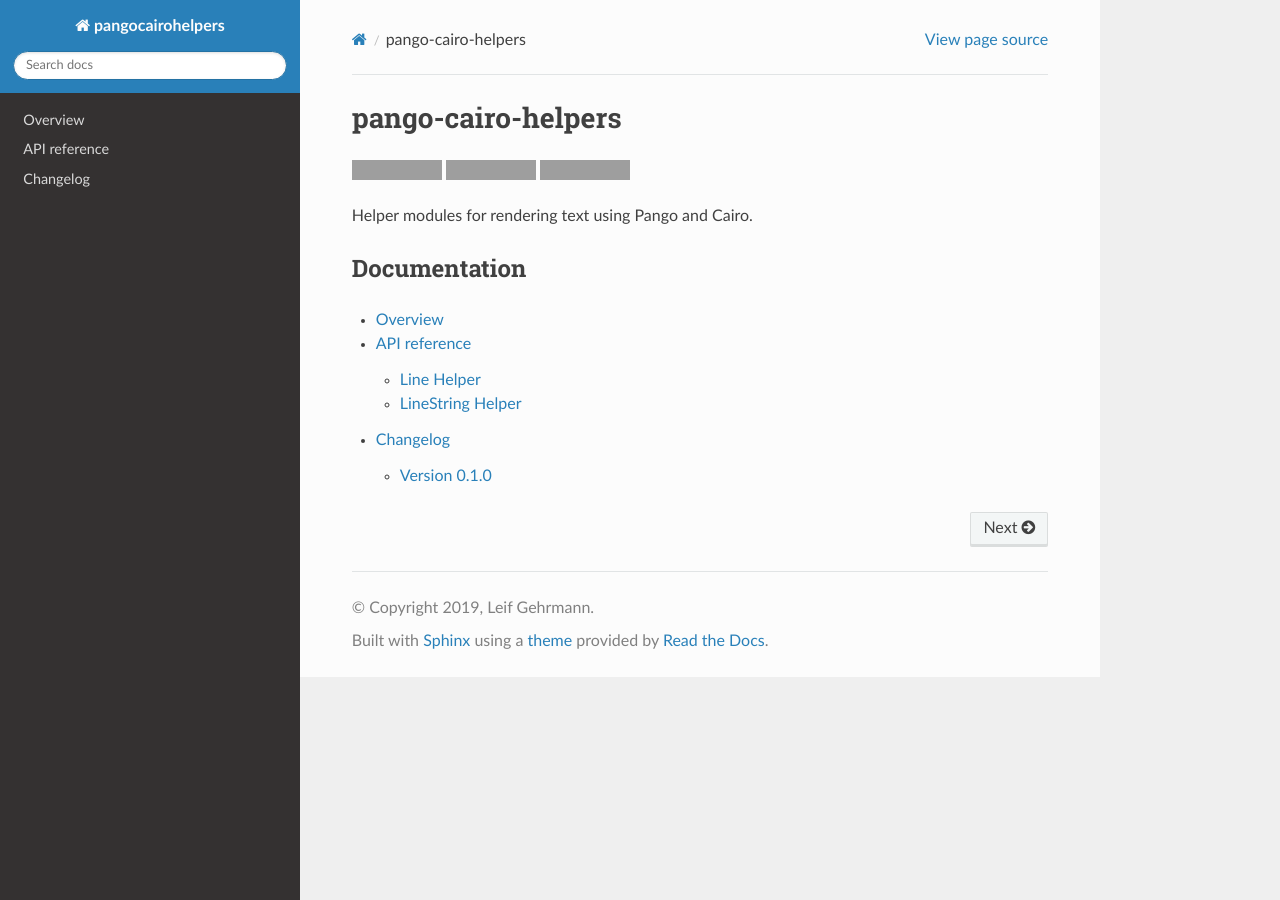
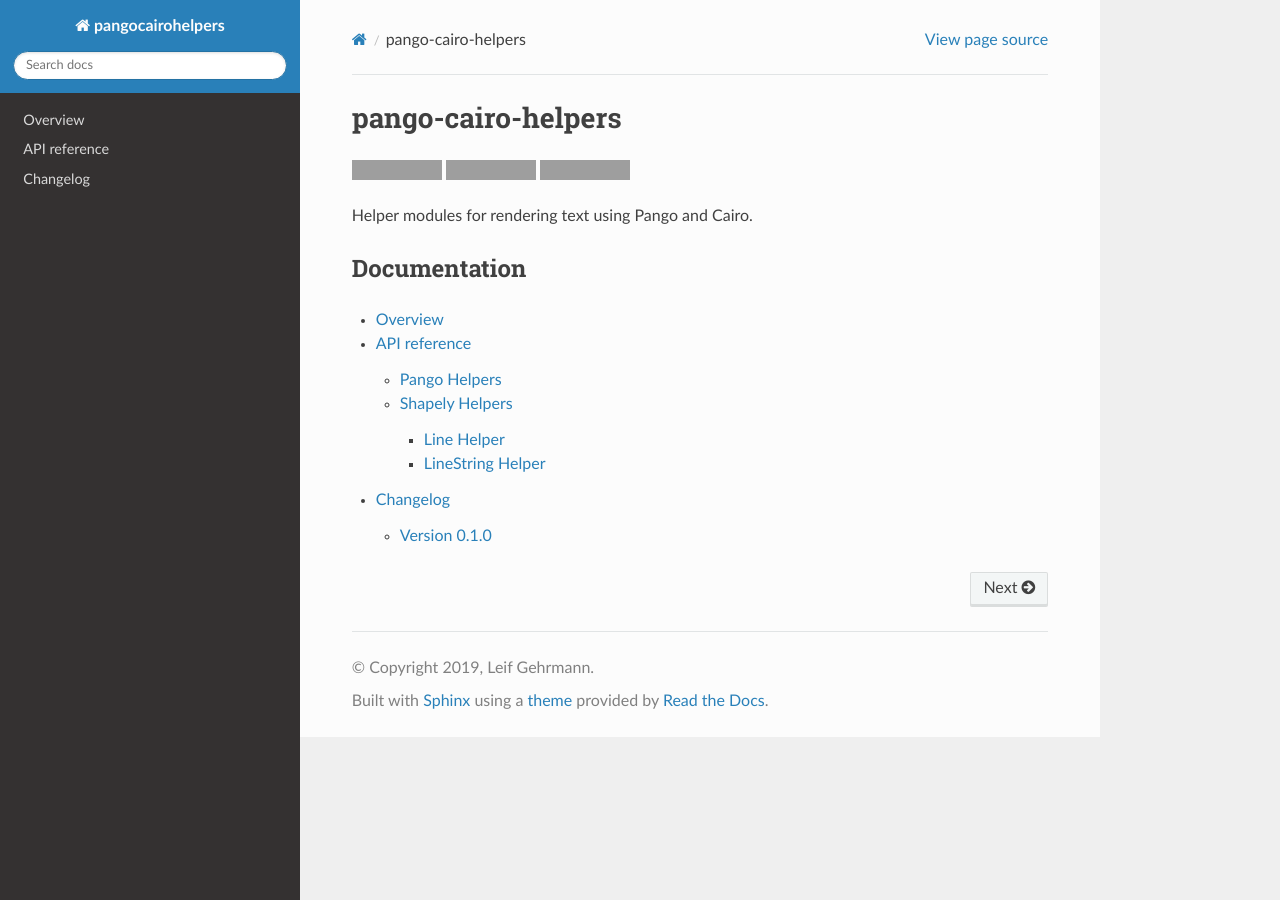
Before and after one commit to leifgehrmann/pango-cairo-helpers, a Sphinx documentation site: the page built from docs/index.rst, in a window 1280 px wide. Built offline with Sphinx 7.4.7 and the Read the Docs theme 2.0.0, drawn with Linux system fonts in a browser that asks for light colours; grey boxes are pictures that could not be loaded.

Commit message:
Fixed up documentation

```diff
--- a/docs/modules.rst
+++ b/docs/modules.rst
@@ -3,12 +3,20 @@ API reference
 
 .. module:: pangocairohelpers
 
+Pango Helpers
+_____________
+
+.. autoclass:: pangocairohelpers.LayoutClusters
+
+Shapely Helpers
+_______________
+
 Line Helper
-_________________
+-----------
 
 .. automodule:: pangocairohelpers.line_helper
 
 LineString Helper
-_________________
+-----------------
 
 .. automodule:: pangocairohelpers.line_string_helper
```
Also changed, not shown: 1 other file.
